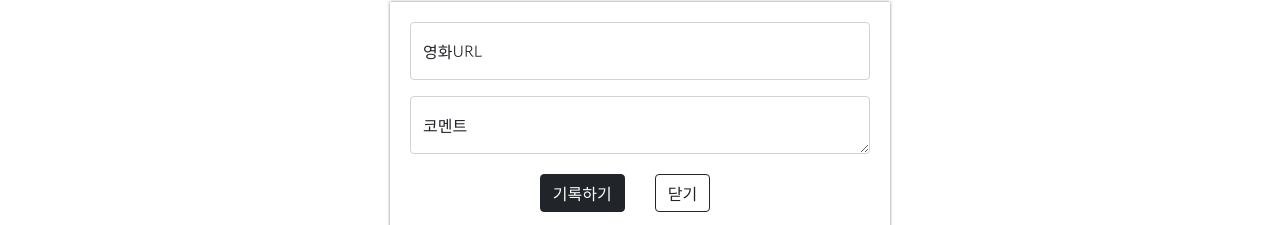
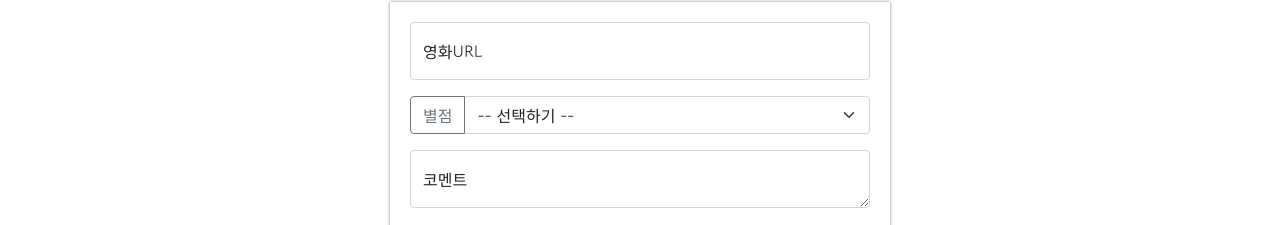
Before and after one commit to doyoung1002/mypage, a plain HTML site: page index.html in a window 1280 px wide. Shown: the part 268-493 px from the top of the page. Drawn offline with nearby package versions, Linux system fonts and the light colour scheme.

Commit message:
Update index.html

```diff
--- a/index.html
+++ b/index.html
@@ -69,6 +69,7 @@
 
             box-shadow: 0px 0px 3px 0px gray;
         }
+
         .mybtn {
             display: flex;
             flex-direction: row;
@@ -77,10 +78,10 @@
 
             margin-top: 20px;
         }
-        .mybtn > button {
+
+        .mybtn>button {
             margin-right: 30px;
         }
-
     </style>
 
 </head>
@@ -95,6 +96,21 @@
             <input type="email" class="form-control" id="floatingInput" placeholder="name@example.com">
             <label for="floatingInput">영화URL</label>
         </div>
+
+        <div class="test">
+            <div class="input-group mb-3">
+                <button class="btn btn-outline-secondary" type="button">별점</button>
+                <select class="form-select" id="inputGroupSelect03" aria-label="Example select with button addon">
+                    <option selected>-- 선택하기 --</option>
+                    <option value="1">⭐</option>
+                    <option value="2">⭐⭐</option>
+                    <option value="3">⭐⭐⭐</option>
+                    <option value="3">⭐⭐⭐⭐</option>
+                    <option value="3">⭐⭐⭐⭐⭐</option>
+                </select>
+            </div>
+        </div>
+
         <div class="form-floating">
             <textarea class="form-control" placeholder="Leave a comment here" id="floatingTextarea"></textarea>
             <label for="floatingTextarea">코멘트</label>
```
Lines whose indentation alone changed are shown as unchanged.
